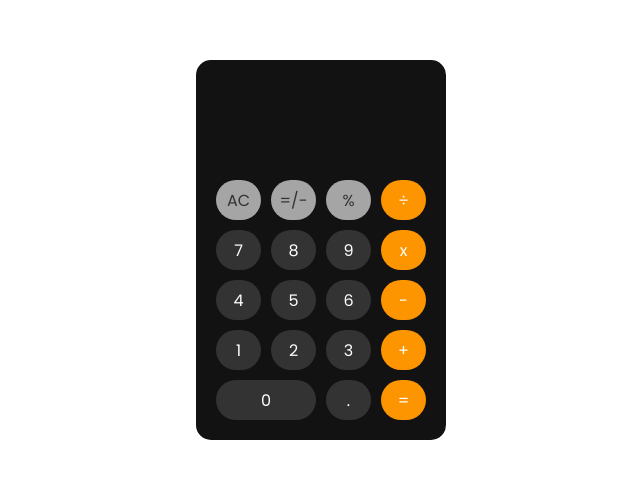
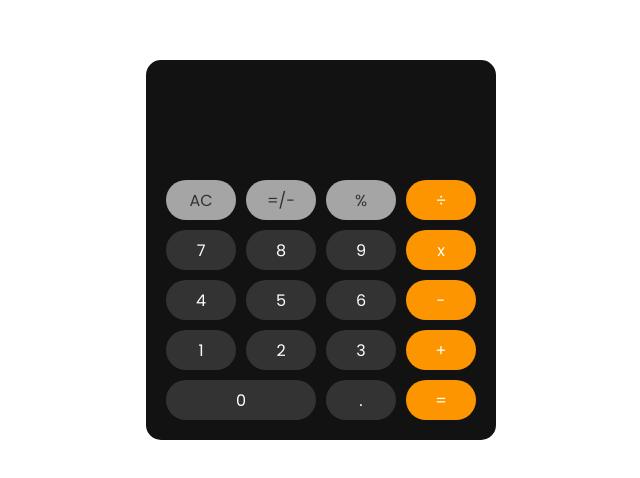
Before and after one commit to Veteranalpha/calculator, a plain HTML site: page index.html in a window 1280 px wide. Shown: the part 150-628 px from the top of the page, without its empty margins (319-959 px from the left). Drawn offline with Linux system fonts and the light colour scheme.

Commit message:
finalizing responsiveness

```diff
--- a/index.html
+++ b/index.html
@@ -13,7 +13,10 @@
 </head>
 <body>
     <div class="container">
-        <div class="screen"></div>
+        <div class="screen">
+            <div class="output"></div>
+            <div class="input"></div>
+        </div>
         <div class="keys">
             <div class="key adv">AC</div>
             <div class="key adv">=/-</div>
--- a/style.css
+++ b/style.css
@@ -13,7 +13,7 @@ body{
 
 .container{
     position: relative;
-    max-width: 250px;
+    max-width: 350px;
     margin: 0px 30px;
     width: calc(100% - 30px);
     background-color: #121212;
@@ -33,9 +33,9 @@ body{
     gap: 10px;
 }
 .key{
-    width: 30px;
+    width: 40px;
     height: 40px;
-    border-radius: 20px;
+    border-radius: 25px;
     width: 100%;
     display: flex;
     justify-content: center;
@@ -84,7 +84,4 @@ body{
         right: 0;
         left: 0;
     }
-    .key{
-
-    }
 }
```
